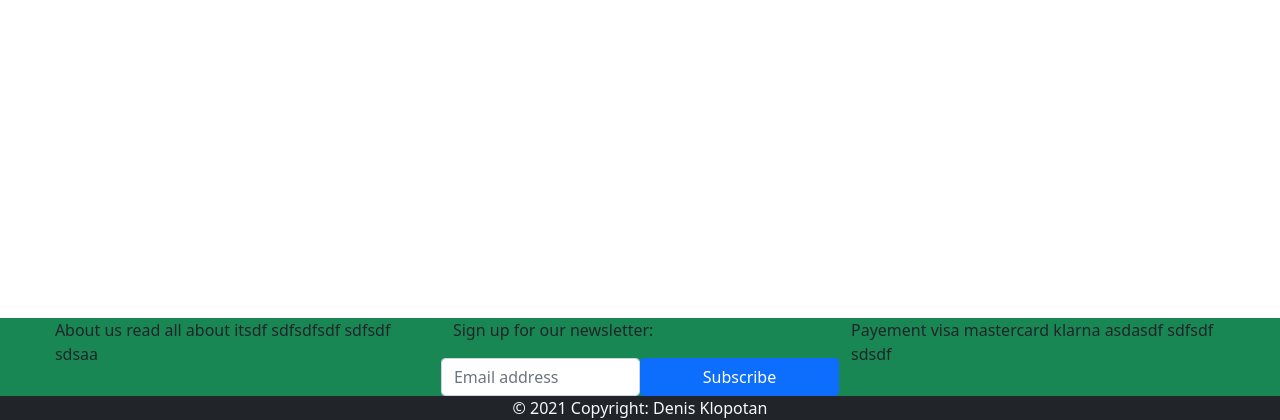
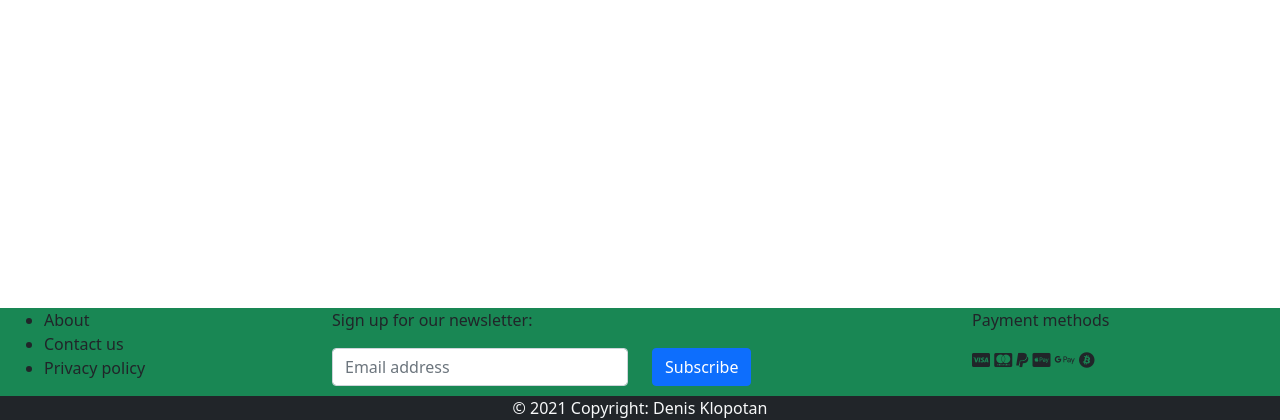
Before and after one commit to denisklopotan/practice-app, a Django app: page / in a window 1280 px wide. Shown: the part 380-800 px from the top of the page. Run offline with Django 4.2, Linux system fonts and the light colour scheme; some libraries are stand-ins or nearby versions.

Commit message:
Update footer

```diff
--- a/templates/base.html
+++ b/templates/base.html
@@ -21,8 +21,8 @@
     {% block extra_css %}
     {% endblock %}
 
-    <!-- JavaScript: Bootstrap Bundle with Popper -->
     {% block corejs %}
+    <script src="https://kit.fontawesome.com/69a1e96fe2.js" crossorigin="anonymous"></script>
     <script src="https://cdn.jsdelivr.net/npm/bootstrap@5.1.3/dist/js/bootstrap.bundle.min.js" integrity="sha384-ka7Sk0Gln4gmtz2MlQnikT1wXgYsOg+OMhuP+IlRH9sENBO0LRn5q+8nbTov4+1p" crossorigin="anonymous"></script>
     {% endblock %}
 
@@ -45,27 +45,46 @@
     {% endblock %}
 
     <footer class="fixed-bottom">
-      <div class="container-fluid d-flex justify-content-evenly bg-success">
-        <div class="row">
 
-          <div class="col">
-            About us read all about itsdf sdfsdfsdf sdfsdf sdsaa
+      <div class="container-fluid bg-success">
+        <div class="row d-flex justify-content-evenly">
+
+          <div class="col-xs-12 col-md-3" id="about-contact">
+            <ul>
+              <li>About</li>
+              <li>Contact us</li>
+              <li>Privacy policy</li>
+            </ul>
           </div>
 
-
-          <form class="col">
+          <form class="col-xs-12 col-md-6" id="newsletter">
             <div class="row">
               <p>Sign up for our newsletter:</p>
             </div>
             <div class="row">
-              <input type="email" class="col form-control" placeholder="Email address"/>
-              <button type="submit" class="col btn btn-primary">Subscribe</button>
+              <div class="col">
+                <input type="email" class="form-control" placeholder="Email address"/>
+              </div>
+              <div class="col">
+                <button type="submit" class="btn btn-primary">Subscribe</button>
+              </div>
             </div>
           </form>
 
-
-          <div class="col">
-            Payement visa mastercard klarna asdasdf sdfsdf sdsdf
+          <div class="col-xs-12 col-md-3" id="payment-methods">
+            <div class="row">
+              <p>Payment methods</p>
+            </div>
+            <div class="row">
+              <p>
+                <i class="fa-brands fa-cc-visa"></i>
+                <i class="fa-brands fa-cc-mastercard"></i>
+                <i class="fa-brands fa-paypal"></i>
+                <i class="fa-brands fa-cc-apple-pay"></i>
+                <i class="fa-brands fa-google-pay"></i>
+                <i class="fa-brands fa-bitcoin"></i>
+              </p>
+            </div>
           </div>
 
         </div>
```
